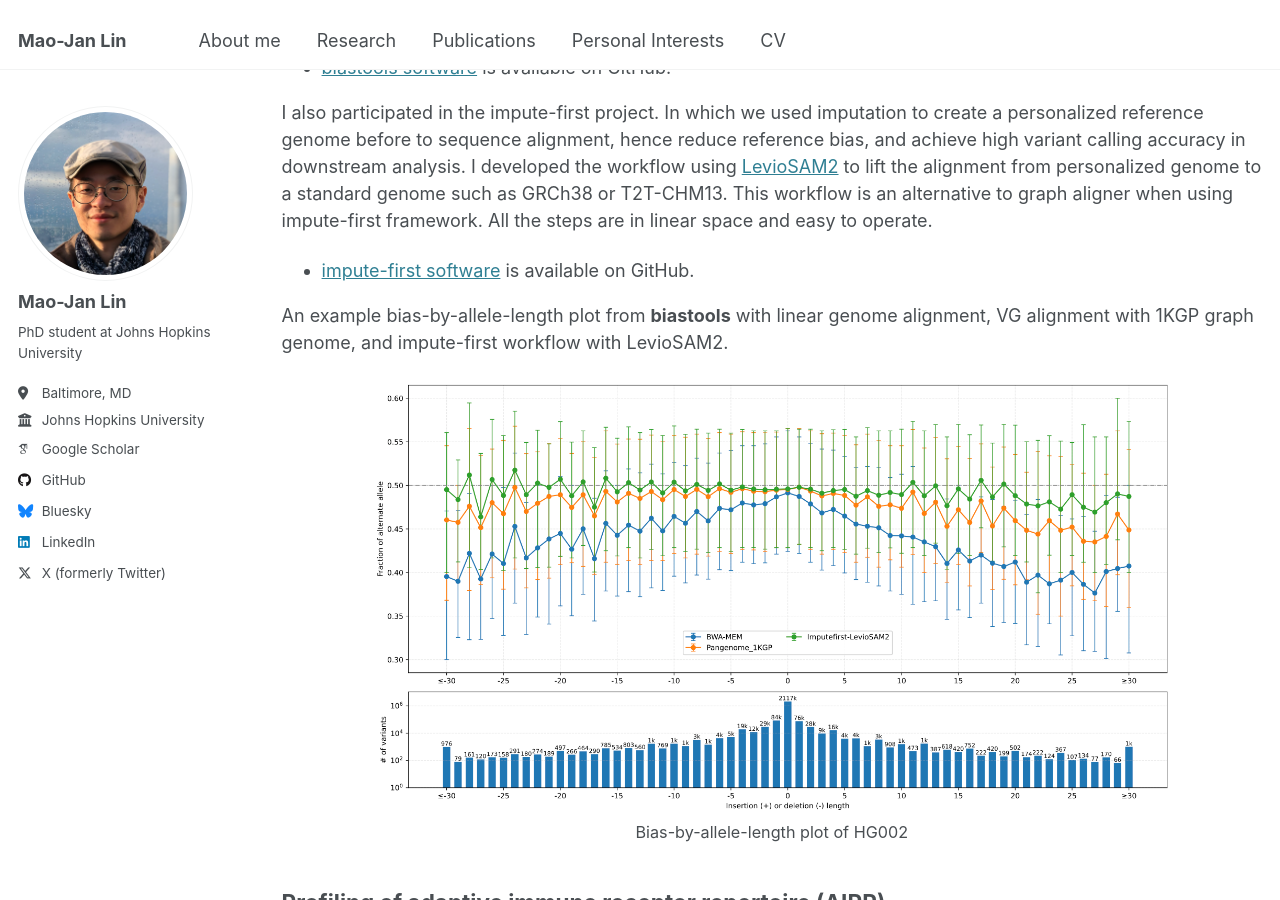
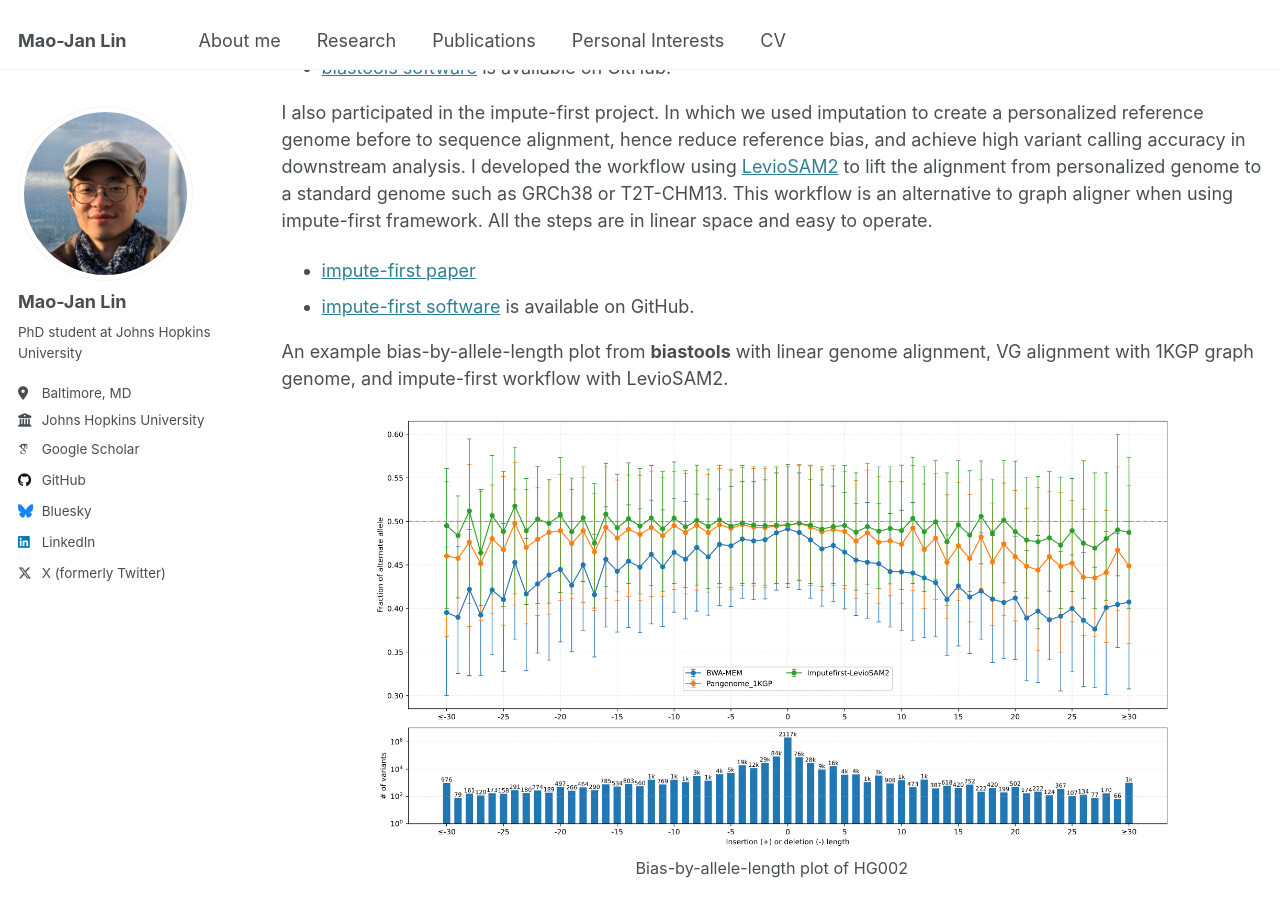
Before and after one commit to maojanlin/maojanlin.github.io, a Jekyll site: the page built from _pages/research.md, in a window 1280 px wide and 900 px high, scrolled down 460 px. Built offline with Jekyll 4.4.1, drawn with Linux system fonts in a browser that asks for light colours; some web fonts are replaced.

Commit message:
update impute-first paper link

```diff
--- a/_pages/research.md
+++ b/_pages/research.md
@@ -20,6 +20,7 @@ Many alignment methods are developed to reduce reference bias. However, there is
 
 I also participated in the impute-first project. In which we used imputation to create a personalized reference genome before to sequence alignment, hence reduce reference bias, and achieve high variant calling accuracy in downstream analysis. I developed the workflow using [LevioSAM2](https://github.com/milkschen/leviosam2) to lift the alignment from personalized genome to a standard genome such as GRCh38 or T2T-CHM13. This workflow is an alternative to graph aligner when using impute-first framework. All the steps are in linear space and easy to operate.
 
+- [impute-first paper](https://genome.cshlp.org/content/early/2026/03/05/gr.280989.125)
 - [impute-first software](https://github.com/kvaddad1/impute-first) is available on GitHub.
 
 An example bias-by-allele-length plot from **biastools** with linear genome alignment, VG alignment with 1KGP graph genome, and impute-first workflow with LevioSAM2.
```
